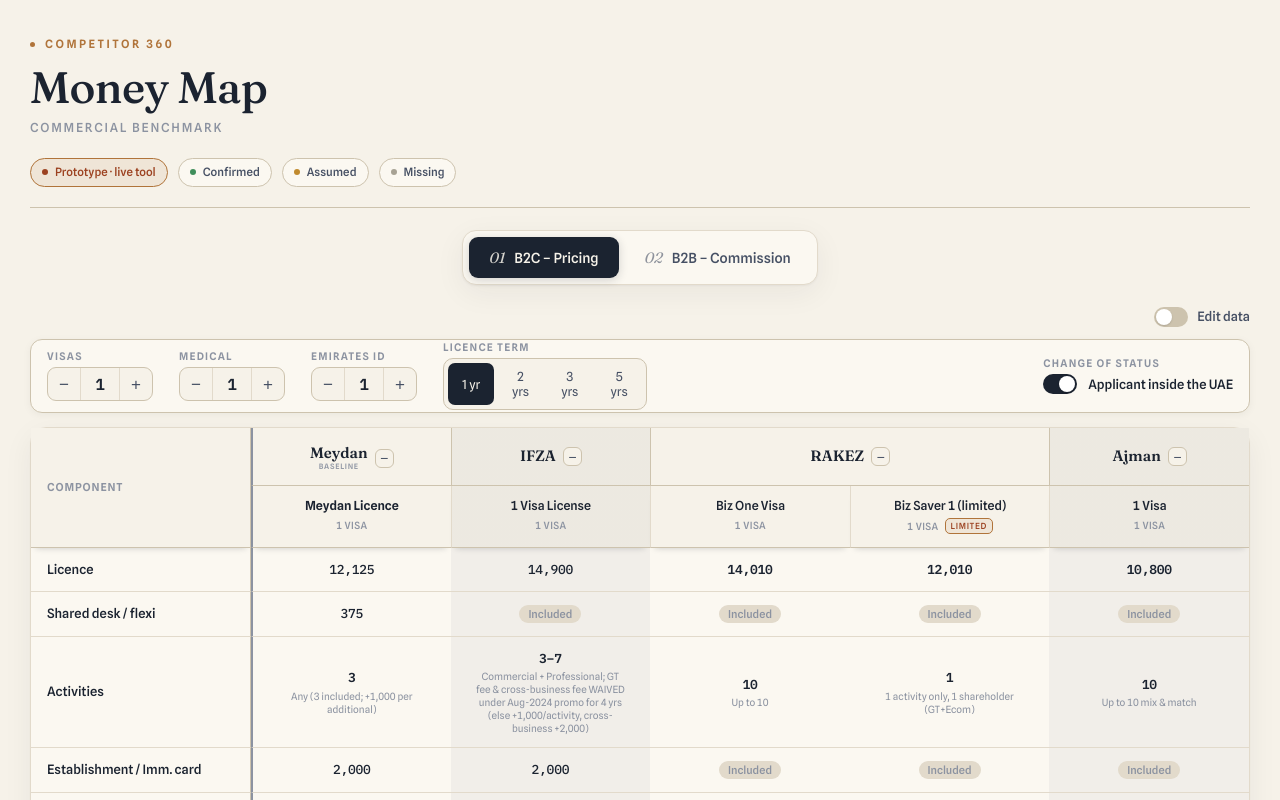
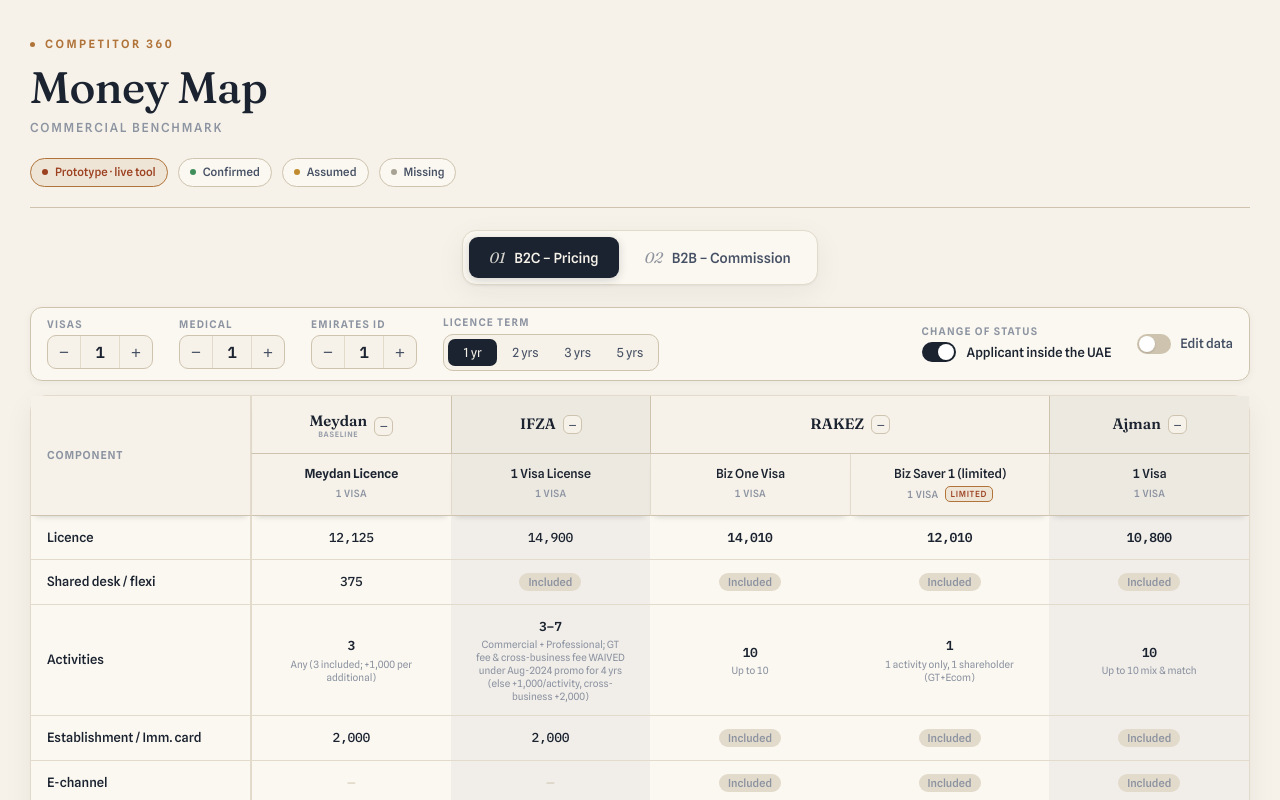
Before and after one commit to Husainabbas786/COMPETITOR360_V2, a React (Vite) app: page / in a window 1280 px wide. Shown: the top 800 px of the page. Built offline with nearby package versions, Linux system fonts and the light colour scheme.

Commit message:
Polish: edit toggle into bar, single-line term labels, soften left-column divider and Meydan baseline rule

```diff
--- a/src/components/b2c/B2CControls.jsx
+++ b/src/components/b2c/B2CControls.jsx
@@ -28,7 +28,9 @@
 // { visas, years, statusChange, medicalCount, eidCount }. Medical & EID track
 // the visa count (reset to it when visas change) but can be nudged on their own.
 // Laid out horizontally above the full-width table; sticky via `.b2c-controlbar`.
-export default function B2CControls({ state, setState }) {
+// The Edit-data toggle (editMode/setEditMode, owned by B2CView) rides at the far
+// right of this same row rather than floating in its own bar above.
+export default function B2CControls({ state, setState, editMode, setEditMode }) {
   const setVisas = (delta) =>
     setState((s) => {
       const v = clamp(s.visas + delta)
@@ -85,6 +87,12 @@
           <span className="status-text">{COPY.controls.statusSub}</span>
         </div>
       </div>
+
+      <label className={`edit-toggle cbar-edit ${editMode ? 'on' : ''}`}>
+        <input type="checkbox" checked={editMode} onChange={(e) => setEditMode(e.target.checked)} />
+        <span className="tgl-track" />
+        {COPY.edit.toggle}
+      </label>
     </div>
   )
 }
--- a/src/components/b2c/B2CView.jsx
+++ b/src/components/b2c/B2CView.jsx
@@ -42,15 +42,7 @@
 
   return (
     <>
-      <div className="b2c-toolbar">
-        <label className={`edit-toggle ${editMode ? 'on' : ''}`}>
-          <input type="checkbox" checked={editMode} onChange={(e) => setEditMode(e.target.checked)} />
-          <span className="tgl-track" />
-          {COPY.edit.toggle}
-        </label>
-      </div>
-
-      <B2CControls state={state} setState={setState} />
+      <B2CControls state={state} setState={setState} editMode={editMode} setEditMode={setEditMode} />
       <div className="b2c-main">
         <B2CTable state={state} cols={cols} groups={groups} collapsed={collapsed} toggle={toggle} registry={schema.component_registry} />
       </div>
--- a/src/styles.css
+++ b/src/styles.css
@@ -130,8 +130,11 @@
   border-left: 1px solid var(--line); border-right: 1px solid var(--line);
 }
 .b2c-controlbar .seg.wide { width: auto; }
-.b2c-controlbar .seg button { padding: 6px 11px; font-size: 12.5px; }
+/* nowrap + min-width so "1 yr" / "2 yrs" / "3 yrs" / "5 yrs" each sit on one line, evenly sized */
+.b2c-controlbar .seg button { padding: 6px 12px; min-width: 46px; font-size: 12.5px; white-space: nowrap; }
 .b2c-controlbar .status-toggle { padding: 0; }
+/* Edit-data toggle rides at the far right of the bar (after the status field). */
+.b2c-controlbar .cbar-edit { align-self: center; }
 
 @media (max-width: 860px) {
   /* Bar scrolls away with the page; header re-pins at the top (--cbar-h → 0). */
@@ -318,7 +321,7 @@
 .zone-row .zone-h.us {
   color: var(--ink);
   background-color: var(--paper);
-  border-left: 2px solid var(--ink-faint);
+  border-left: 1px solid var(--line);
 }
 .zone-row .zone-h.us .zone-name { font-weight: 700; }
 .zone-row .zone-h .zone-base {
@@ -338,7 +341,7 @@
 }
 .pkg-row .pkg-h.us {
   background-color: var(--paper);
-  border-left: 2px solid var(--ink-faint);
+  border-left: 1px solid var(--line);
 }
 .pkg-row .pkg-h.na { background-color: var(--paper); }
 .pkg-na-name { color: var(--ink-faint) !important; font-weight: 600; }
@@ -354,7 +357,8 @@
 table.b2c-grid .corner,
 table.b2c-grid .row-label {
   position: sticky; left: 0; z-index: 3; text-align: left;
-  background-color: var(--paper-2); border-right: 1px solid var(--line-strong);
+  /* soft hairline divider — the strong line read as a harsh black bar against the paper palette */
+  background-color: var(--paper-2); border-right: 1px solid var(--line);
   font-weight: 500; color: var(--ink);
   width: 220px; white-space: normal;  /* fixed width; wrap the longer component labels */
 }
@@ -372,7 +376,7 @@
 .grid-cell { font-family: var(--mono); font-size: 13px; color: var(--ink-soft); }
 /* Meydan column: neutral left rule down the full height (no green) — the
    baseline marker that replaces the old teal fill. */
-.grid-cell.us { border-left: 2px solid var(--ink-faint); }
+.grid-cell.us { border-left: 1px solid var(--line); }
 /* subtle alternating zone banding — applied to component rows only, so the
    designed total/renewal/grand row backgrounds stay clean. */
 .comp-row .grid-cell.z-alt { background: var(--zone-band); }
@@ -452,7 +456,7 @@
 .zone-toggle:hover { background: var(--ink); color: var(--paper); border-color: var(--ink); }
 
 .zone-collapsed { width: 40px; background-color: var(--paper) !important; background-image: none !important; vertical-align: middle; padding: 12px 6px; }
-.zone-collapsed.us { background-color: var(--paper) !important; background-image: none !important; border-left: 2px solid var(--ink-faint); }
+.zone-collapsed.us { background-color: var(--paper) !important; background-image: none !important; border-left: 1px solid var(--line); }
 .zone-collapsed.z-alt { background-image: linear-gradient(var(--zone-band), var(--zone-band)) !important; }
 .zone-collapsed .zone-vert {
   writing-mode: vertical-rl; transform: rotate(180deg); display: inline-block; margin-top: 10px;
@@ -460,7 +464,7 @@
 }
 .zone-collapsed.us .zone-vert { color: var(--ink); font-weight: 700; }
 .collapsed-cell { width: 40px; min-width: 40px; background: var(--paper); opacity: .5; }
-.collapsed-cell.us { border-left: 2px solid var(--ink-faint); }
+.collapsed-cell.us { border-left: 1px solid var(--line); }
 .collapsed-cell.z-alt { background: var(--zone-band); }
 
 /* ---- unavailable (impossible) package columns: greyed, disabled, no dashes ---- */
@@ -500,8 +504,6 @@
 /* ===========================================================================
    B2C EDIT PANEL — live figure editing + export (Phase 1)
    =========================================================================== */
-.b2c-toolbar { display: flex; justify-content: flex-end; align-items: center; margin: 0 0 12px; }
-
 /* "Edit data" toggle (ochre accent to distinguish from the ink in-table toggles) */
 .edit-toggle { display: inline-flex; align-items: center; gap: 9px; cursor: pointer; font-size: 13px; font-weight: 500; color: var(--ink-soft); user-select: none; }
 .edit-toggle.on { color: var(--ink); }
```
